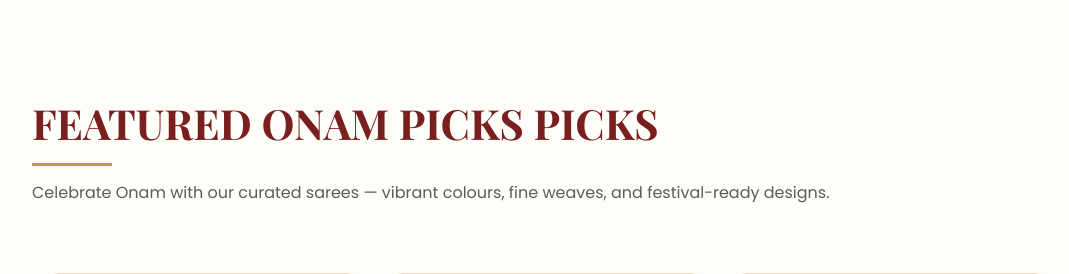
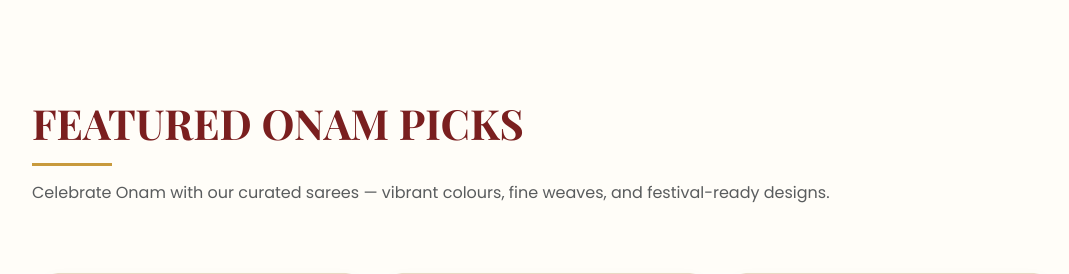
Before and after one commit to abheeshkumaran/Natsukashi_Main, a Django app: page / in a window 1280 px wide. Shown: the part 1159-1433 px from the top of the page, without its empty margins (50-1119 px from the left). Run offline with Django 5.2, Linux system fonts and the light colour scheme; data comes from the database, SQL or seed files in the repository; data that the repository does not hold is empty; parts of the project's set-up code (start-up, migrations or seed data) failed here and were passed over; some libraries are stand-ins or nearby versions.

Commit message:
update ui

```diff
--- a/product/models.py
+++ b/product/models.py
@@ -12,8 +12,8 @@ class OnamSaree(models.Model):
 
     class Meta:
         db_table = 'featured_onam_picks'
-        verbose_name = 'FEATURED ONAM PICKS PICKS'
-        verbose_name_plural = 'FEATURED ONAM PICKS PICKS'
+        verbose_name = 'FEATURED ONAM PICKS'
+        verbose_name_plural = 'FEATURED ONAM PICKS'
 
     def __str__(self):
         return self.collection_name
--- a/product/static/js/cart.js
+++ b/product/static/js/cart.js
@@ -167,7 +167,7 @@ function renderCartDrawer() {
             <img src="${item.image}" alt="${item.name}" class="cart-item-img">
             <div class="cart-item-info">
                 <h6 class="item-name">${item.name}</h6>
-                <div class="item-type">${item.type === 'mund' ? 'SHOP BY COLLECTION' : 'FEATURED ONAM PICKS PICKS'}</div>
+                <div class="item-type">${item.type === 'mund' ? 'SHOP BY COLLECTION' : 'FEATURED ONAM PICKS'}</div>
                 <div class="price-block">
                     <span class="item-price">${formatPrice(item.price)}</span>
                     <span class="item-mrp">${formatPrice(mrp)}</span>
@@ -225,7 +225,7 @@ function renderCartPage() {
             <img src="${item.image}" alt="${item.name}" class="cart-item-img">
             <div class="cart-item-info">
                 <h6 class="item-name">${item.name}</h6>
-                <div class="item-type">${item.type === 'mund' ? 'SHOP BY COLLECTION' : item.type === 'colored' ? 'MOST PURCHASED SAREE' : 'FEATURED ONAM PICKS PICKS'}</div>
+                <div class="item-type">${item.type === 'mund' ? 'SHOP BY COLLECTION' : item.type === 'colored' ? 'MOST PURCHASED SAREE' : 'FEATURED ONAM PICKS'}</div>
                 <div class="price-block">
                     <span class="item-price">${formatPrice(item.price)}</span>
                     <span class="item-mrp">${formatPrice(mrp)}</span>
--- a/product/static/js/wishlist.js
+++ b/product/static/js/wishlist.js
@@ -96,7 +96,7 @@ function updateWishlistBadge() {
 function typeLabel(type) {
     if (type === 'mund') return 'SHOP BY COLLECTION';
     if (type === 'colored') return 'MOST PURCHASED SAREE';
-    return 'FEATURED ONAM PICKS PICKS';
+    return 'FEATURED ONAM PICKS';
 }
 
 function renderWishlistDrawer() {
--- a/product/templates/admin/edit_onam_saree.html
+++ b/product/templates/admin/edit_onam_saree.html
@@ -5,7 +5,7 @@
             <div class="col-lg-8">
                 <div class="card shadow-sm border-0">
                     <div class="card-body p-5">
-                        <h2 class="mb-4 text-center text-primary">Edit FEATURED ONAM PICKS PICKS</h2>
+                        <h2 class="mb-4 text-center text-primary">Edit FEATURED ONAM PICKS</h2>
                         <form method="post" enctype="multipart/form-data">
                             {% csrf_token %}
                             <div class="mb-3">
--- a/product/templates/admin/list_onam_sarees.html
+++ b/product/templates/admin/list_onam_sarees.html
@@ -2,7 +2,7 @@
 {% block content %}
     <div class="container-fluid py-2">
         <div class="d-flex justify-content-between align-items-center mb-4">
-            <h2>FEATURED ONAM PICKS PICKS</h2>
+            <h2>FEATURED ONAM PICKS</h2>
             <a href="{% url 'add_onam_saree' %}" class="btn btn-primary">Add New Saree</a>
         </div>
         <div class="table-responsive bg-white rounded shadow-sm p-4">
@@ -43,7 +43,7 @@
                     </tr>
                     {% empty %}
                     <tr>
-                        <td colspan="7" class="text-center py-4">No FEATURED ONAM PICKS PICKS found.</td>
+                        <td colspan="7" class="text-center py-4">No FEATURED ONAM PICKS found.</td>
                     </tr>
                     {% endfor %}
                 </tbody>
--- a/product/templates/product/_product_modal.html
+++ b/product/templates/product/_product_modal.html
@@ -1,6 +1,6 @@
 {% load static %}
 <div class="pm-type-label">
-    {% if product_type == 'mund' %}SHOP BY COLLECTION{% elif product_type == 'colored' %}MOST PURCHASED SAREE{% else %}FEATURED ONAM PICKS PICKS{% endif %}
+    {% if product_type == 'mund' %}SHOP BY COLLECTION{% elif product_type == 'colored' %}MOST PURCHASED SAREE{% else %}FEATURED ONAM PICKS{% endif %}
 </div>
 
 <div class="row g-4">
--- a/product/templates/product/add_onam_saree.html
+++ b/product/templates/product/add_onam_saree.html
@@ -7,7 +7,7 @@
             <div class="col-lg-8">
                 <div class="card shadow-sm border-0" style="border-radius: 16px;">
                     <div class="card-body p-5">
-                        <h2 class="mb-4 text-center heading-font">Add FEATURED ONAM PICKS PICKS</h2>
+                        <h2 class="mb-4 text-center heading-font">Add FEATURED ONAM PICKS</h2>
                         <form method="post" enctype="multipart/form-data">
                             {% csrf_token %}
                             <div class="mb-3">
--- a/product/templates/product/cart.html
+++ b/product/templates/product/cart.html
@@ -123,7 +123,7 @@
                 </div>
                 <div class="col-lg-3 col-md-4 mb-4 mb-md-0">
                     <h5 class="footer-title" style="font-size: 1.2rem;">Collections</h5>
-                    <a href="{% url 'onam_saree_explore' %}" class="footer-link">FEATURED ONAM PICKS PICKS</a>
+                    <a href="{% url 'onam_saree_explore' %}" class="footer-link">FEATURED ONAM PICKS</a>
                     <a href="{% url 'onam_mund_explore' %}" class="footer-link">SHOP BY COLLECTION</a>
                     <a href="{% url 'colored_saree_explore' %}" class="footer-link">MOST PURCHASED SAREES</a>
                 </div>
--- a/product/templates/product/colored_saree_explore.html
+++ b/product/templates/product/colored_saree_explore.html
@@ -121,7 +121,7 @@
                 </div>
                 <div class="col-lg-3 col-md-4 mb-4 mb-md-0">
                     <h5 class="footer-title" style="font-size: 1.2rem;">Collections</h5>
-                    <a href="{% url 'onam_saree_explore' %}" class="footer-link">FEATURED ONAM PICKS PICKS</a>
+                    <a href="{% url 'onam_saree_explore' %}" class="footer-link">FEATURED ONAM PICKS</a>
                     <a href="{% url 'onam_mund_explore' %}" class="footer-link">SHOP BY COLLECTION</a>
                     <a href="{% url 'colored_saree_explore' %}" class="footer-link">MOST PURCHASED SAREES</a>
                 </div>
--- a/product/templates/product/home.html
+++ b/product/templates/product/home.html
@@ -131,7 +131,7 @@
     <section class="products">
         <div class="container">
             <div class="section-header mb-5">
-                <h3>FEATURED ONAM PICKS PICKS</h3>
+                <h3>FEATURED ONAM PICKS</h3>
                 <div class="header-line ms-0" aria-hidden="true"></div>
                 <p class="text-muted reveal-left">Celebrate Onam with our curated sarees — vibrant colours, fine weaves, and festival-ready designs.</p>
             </div>
@@ -356,7 +356,7 @@
                 </div>
                 <div class="col-lg-3 col-md-4 mb-4 mb-md-0">
                     <h5 class="footer-title" style="font-size: 1.2rem;">Collections</h5>
-                    <a href="{% url 'onam_saree_explore' %}" class="footer-link">FEATURED ONAM PICKS PICKS</a>
+                    <a href="{% url 'onam_saree_explore' %}" class="footer-link">FEATURED ONAM PICKS</a>
                     <a href="{% url 'onam_mund_explore' %}" class="footer-link">SHOP BY COLLECTION</a>
                     <a href="{% url 'colored_saree_explore' %}" class="footer-link">MOST PURCHASED SAREES</a>
                 </div>
--- a/product/templates/product/onam_mund_explore.html
+++ b/product/templates/product/onam_mund_explore.html
@@ -121,7 +121,7 @@
                 </div>
                 <div class="col-lg-3 col-md-4 mb-4 mb-md-0">
                     <h5 class="footer-title" style="font-size: 1.2rem;">Collections</h5>
-                    <a href="{% url 'onam_saree_explore' %}" class="footer-link">FEATURED ONAM PICKS PICKS</a>
+                    <a href="{% url 'onam_saree_explore' %}" class="footer-link">FEATURED ONAM PICKS</a>
                     <a href="{% url 'onam_mund_explore' %}" class="footer-link">SHOP BY COLLECTION</a>
                     <a href="{% url 'colored_saree_explore' %}" class="footer-link">MOST PURCHASED SAREES</a>
                 </div>
```
Also changed, not shown: product/templates/product/onam_saree_explore.html (+5 -5 lines), product/migrations/0008_alter_onamsaree_options.py.
